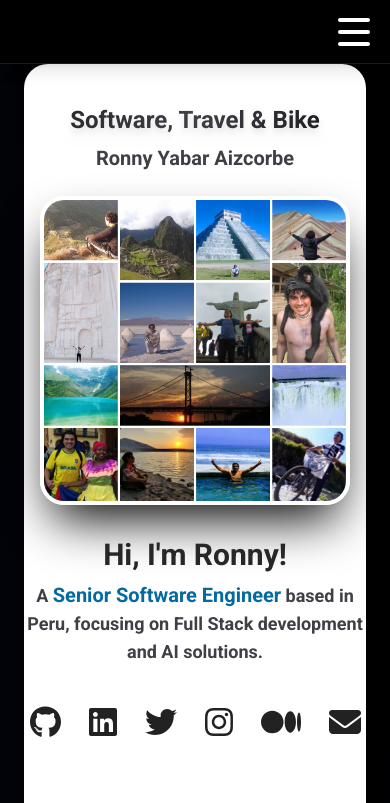
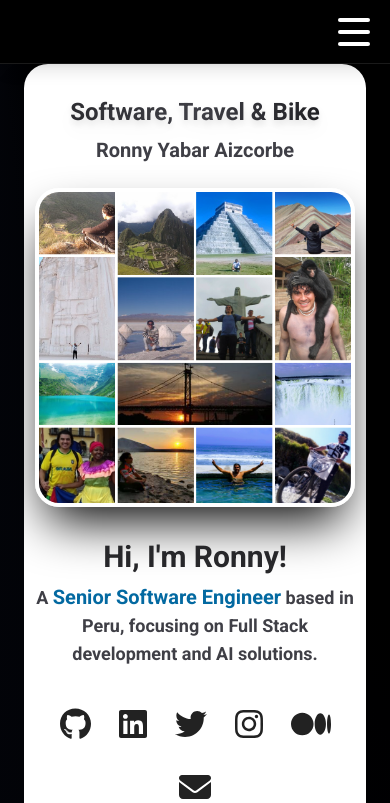
Before and after one commit to ronnyml/ronnycel, a Next.js app: page / in a window 390 px wide. Shown: the top 803 px of the page. Built offline with nearby package versions, Linux system fonts and the light colour scheme.

Commit message:
fix aligment on home page for mobile.

```diff
--- a/src/app/page.tsx
+++ b/src/app/page.tsx
@@ -6,13 +6,13 @@ import { socialIcons } from "../data/data";
 
 const HomePage = () => {
   return (
-    <section className="w-full max-w-5xl mx-auto rounded-3xl shadow-2xl px-4 md:px-12 p-6 md:p-12 mb-8 bg-white">
+    <section className="w-full max-w-5xl mx-auto rounded-3xl shadow-2xl px-2 sm:px-4 md:px-12 p-4 sm:p-6 md:p-12 mb-8 bg-white overflow-x-hidden">
       <div className="header text-white mt-4">
-        <h1 className="text-2xl md:text-5xl font-extrabold text-center mb-2 text-transparent bg-clip-text bg-gradient-to-r from-zinc-800 via-zinc-700 to-zinc-900 drop-shadow-lg whitespace-nowrap md:whitespace-normal">Software, Travel & Bike</h1>
-        <h2 className="text-xl md:text-2xl text-zinc-700 text-center mb-6 font-medium">Ronny Yabar Aizcorbe</h2>
+        <h1 className="text-2xl md:text-5xl font-extrabold text-center mb-2 text-transparent bg-clip-text bg-gradient-to-r from-zinc-800 via-zinc-700 to-zinc-900 drop-shadow-lg break-words md:whitespace-normal">Software, Travel & Bike</h1>
+        <h2 className="text-xl md:text-2xl text-zinc-700 text-center mb-6 font-medium break-words">Ronny Yabar Aizcorbe</h2>
       </div>
-      <div className="flex flex-col md:flex-row justify-center items-center gap-8">
-        <div className="h-full flex items-center justify-center">
+      <div className="flex flex-col md:flex-row justify-center items-center gap-8 w-full">
+        <div className="h-full flex items-center justify-center w-full md:w-auto">
           <Image
             src="/images/ronny.png"
             alt="Ronny Yabar"
@@ -20,12 +20,13 @@ const HomePage = () => {
             priority={true}
             width={320}
             height={320}
+            style={{ maxWidth: '100%', height: 'auto' }}
           />
         </div>
-        <div className="flex flex-col justify-center items-center md:items-start md:w-1/2">
-          <h1 className="relative text-3xl md:text-4xl font-black text-zinc-800 dark:text-white text-center md:text-left mb-2">Hi, I'm Ronny!</h1>
-          <h2 className="mb-4 text-center md:text-left text-lg md:text-2xl text-zinc-700 font-semibold">A <span className="text-sky-700 font-extrabold text-xl md:text-2xl decoration-sky-400">Senior Software Engineer</span> based in Peru, focusing on Full Stack development and AI solutions.</h2>
-          <div className="mt-4 flex items-center gap-3">
+        <div className="flex flex-col justify-center items-center md:items-start md:w-1/2 w-full">
+          <h1 className="relative text-3xl md:text-4xl font-black text-zinc-800 dark:text-white text-center md:text-left mb-2 break-words">Hi, I'm Ronny!</h1>
+          <h2 className="mb-4 text-center md:text-left text-lg md:text-2xl text-zinc-700 font-semibold break-words">A <span className="text-sky-700 font-extrabold text-xl md:text-2xl decoration-sky-400">Senior Software Engineer</span> based in Peru, focusing on Full Stack development and AI solutions.</h2>
+          <div className="mt-4 flex items-center gap-3 flex-wrap justify-center md:justify-start w-full">
             {socialIcons.map(social => (
               <Link
                 key={social.title}
@@ -44,7 +45,7 @@ const HomePage = () => {
         </div>
       </div>
       {/* Badges Section */}
-      <div className="flex flex-nowrap md:flex-wrap justify-center items-center gap-6 mt-14 overflow-x-auto">
+      <div className="flex flex-nowrap md:flex-wrap justify-center items-center gap-6 mt-14 overflow-x-auto w-full">
         <a href="https://www.credly.com/badges/5a755be2-1573-4a8f-8b79-46bb8cee51f8" target="_blank" rel="noopener noreferrer">
           <Image
             src="/images/certificates/meta-fullstack-developer.png"
@@ -52,6 +53,7 @@ const HomePage = () => {
             width={100}
             height={100}
             className="shadow-md hover:scale-105 transition-transform"
+            style={{ maxWidth: '100%', height: 'auto' }}
           />
         </a>
         <a href="https://www.credly.com/badges/66ad41d8-ab67-46ae-835d-5bf8b1d8cf1e" target="_blank" rel="noopener noreferrer">
@@ -61,6 +63,7 @@ const HomePage = () => {
             width={100}
             height={100}
             className="shadow-md hover:scale-105 transition-transform"
+            style={{ maxWidth: '100%', height: 'auto' }}
           />
         </a>
         <a href="https://www.credly.com/badges/584f4f76-836f-4ab8-b27b-db658cc1d8a4" target="_blank" rel="noopener noreferrer">
@@ -70,6 +73,7 @@ const HomePage = () => {
             width={100}
             height={100}
             className="shadow-md hover:scale-105 transition-transform"
+            style={{ maxWidth: '100%', height: 'auto' }}
           />
         </a>
       </div>
```
